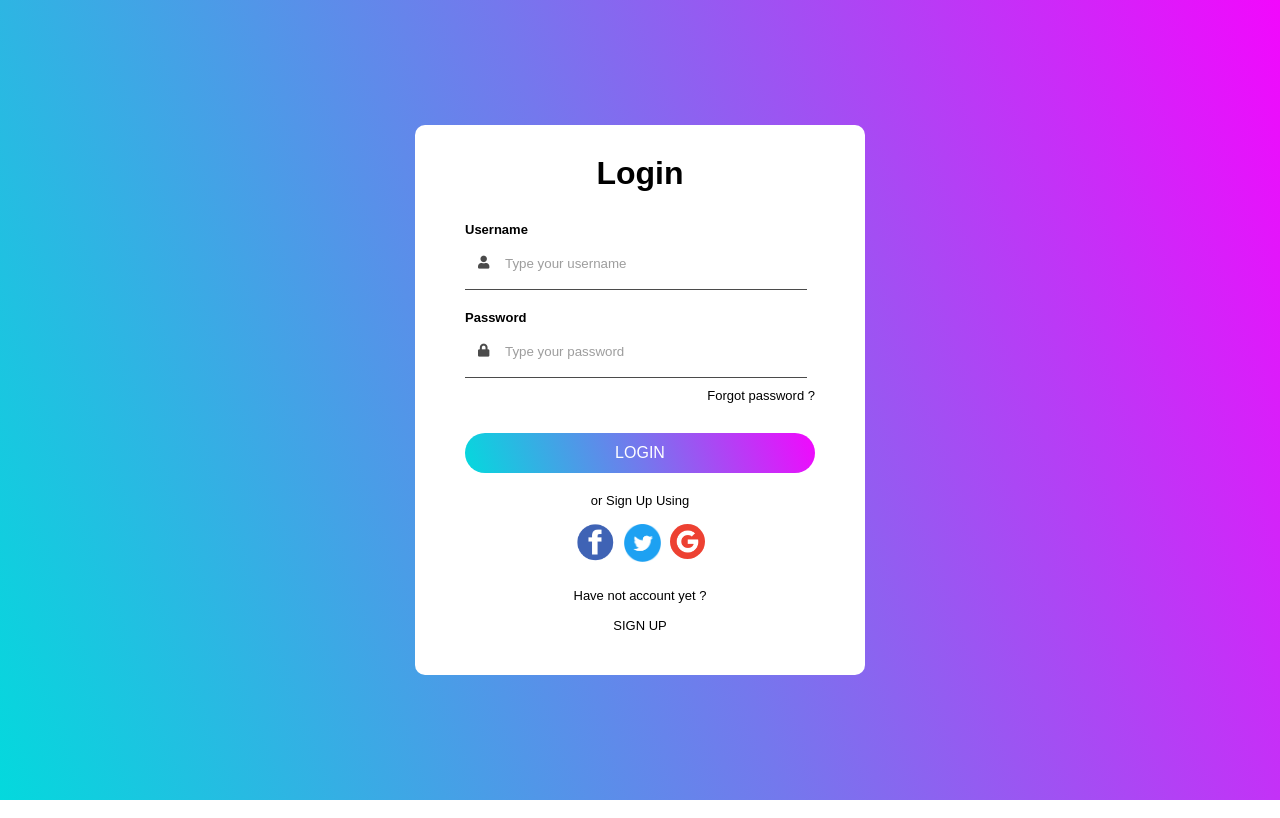
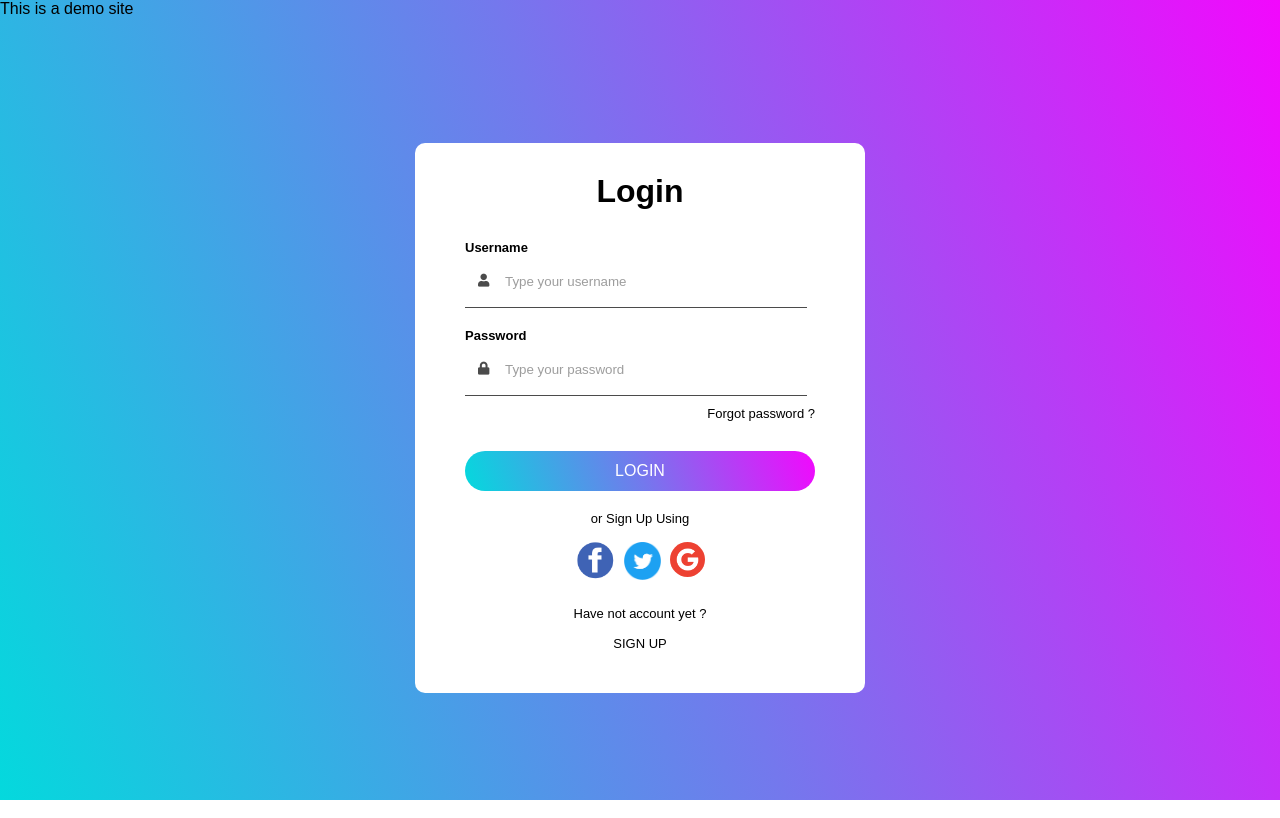
Before and after one commit to SivasankaranR/Login, a plain HTML site: page index.html in a window 1280 px wide. Drawn offline with Linux system fonts and the light colour scheme.

Commit message:
Update index.html

```diff
--- a/index.html
+++ b/index.html
@@ -11,6 +11,7 @@
 </head>
 <body>
     <div class="layout">
+        <p>This is a demo site</p>
     <section class="background">
         <div class="main">
             <div class="content">
```
